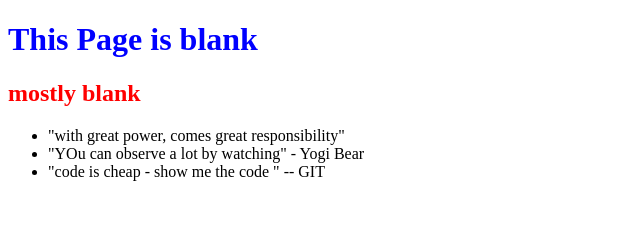
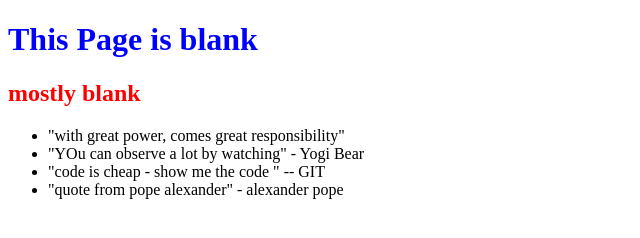
Before and after one commit to RanftlM/0main_opensap_repo, a plain HTML site: page index.html in a window 1280 px wide. Shown: the whole page, without its empty margins (0-640 px from the left). Drawn offline with Linux system fonts and the light colour scheme.

Commit message:
add qoute by alexander pope

```diff
--- a/index.html
+++ b/index.html
@@ -12,6 +12,7 @@
 			<li>"with great power, comes great responsibility"</li>
 			<li>"YOu can observe a lot by  watching" - Yogi Bear</li>
 			<li>"code is cheap - show me the code " -- GIT </li>
+			<li>"quote from pope alexander" - alexander pope </li>
 		</ul>
 	</body>
 </html>
```
